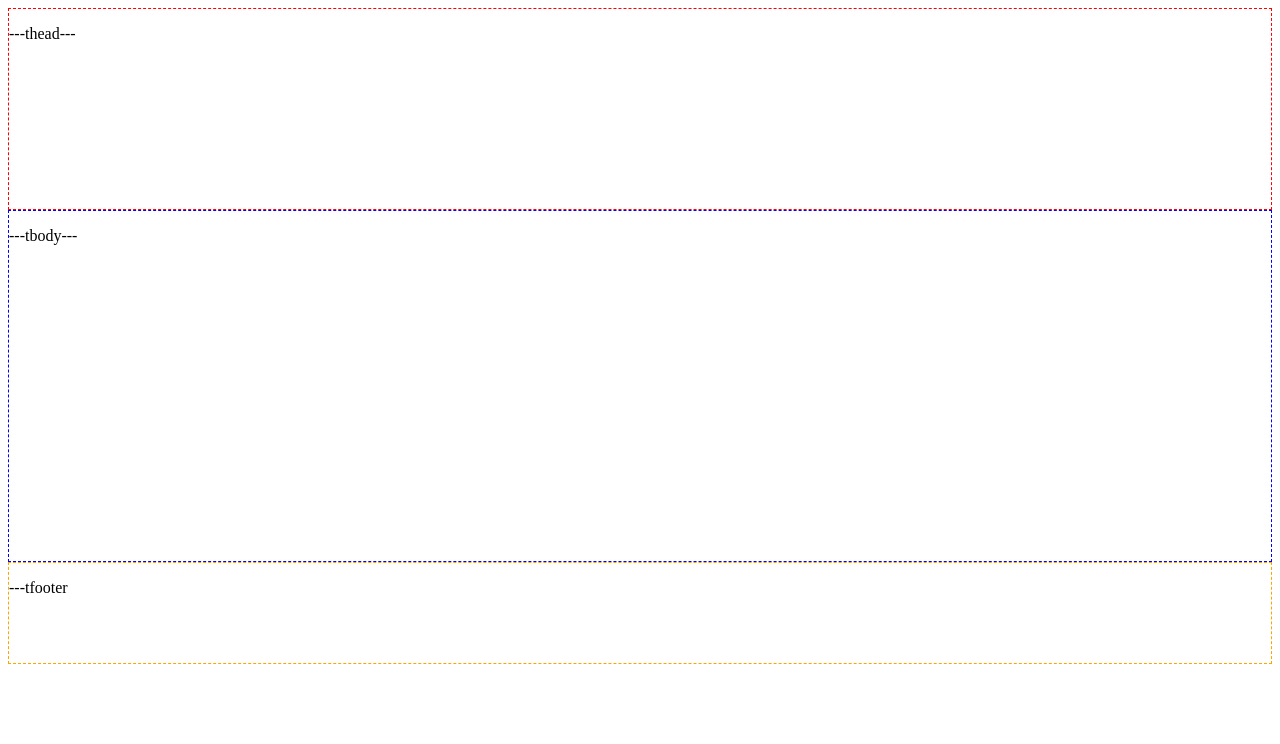
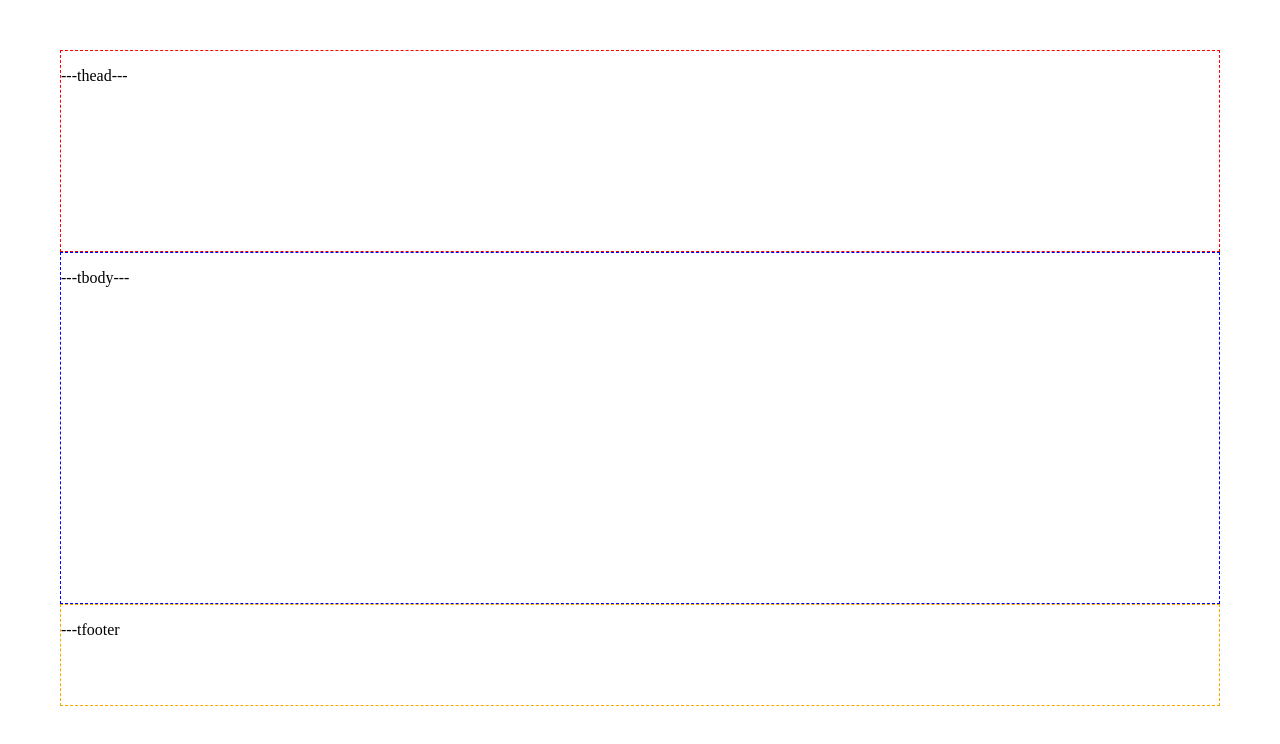
Before and after one commit to Pyzuriaka/pyzuriaka.github.io, a plain HTML site: page index.html in a window 1280 px wide. Drawn offline with Linux system fonts and the light colour scheme.

Commit message:
Update style.css

```diff
--- a/style.css
+++ b/style.css
@@ -1,5 +1,11 @@
 * {
   box-sizing: border-box;
+}
+
+body {
+  background-color: #FFF;
+  margin: 0px;
+  padding: 50px 60px;
 }
 
 .thead {
```
